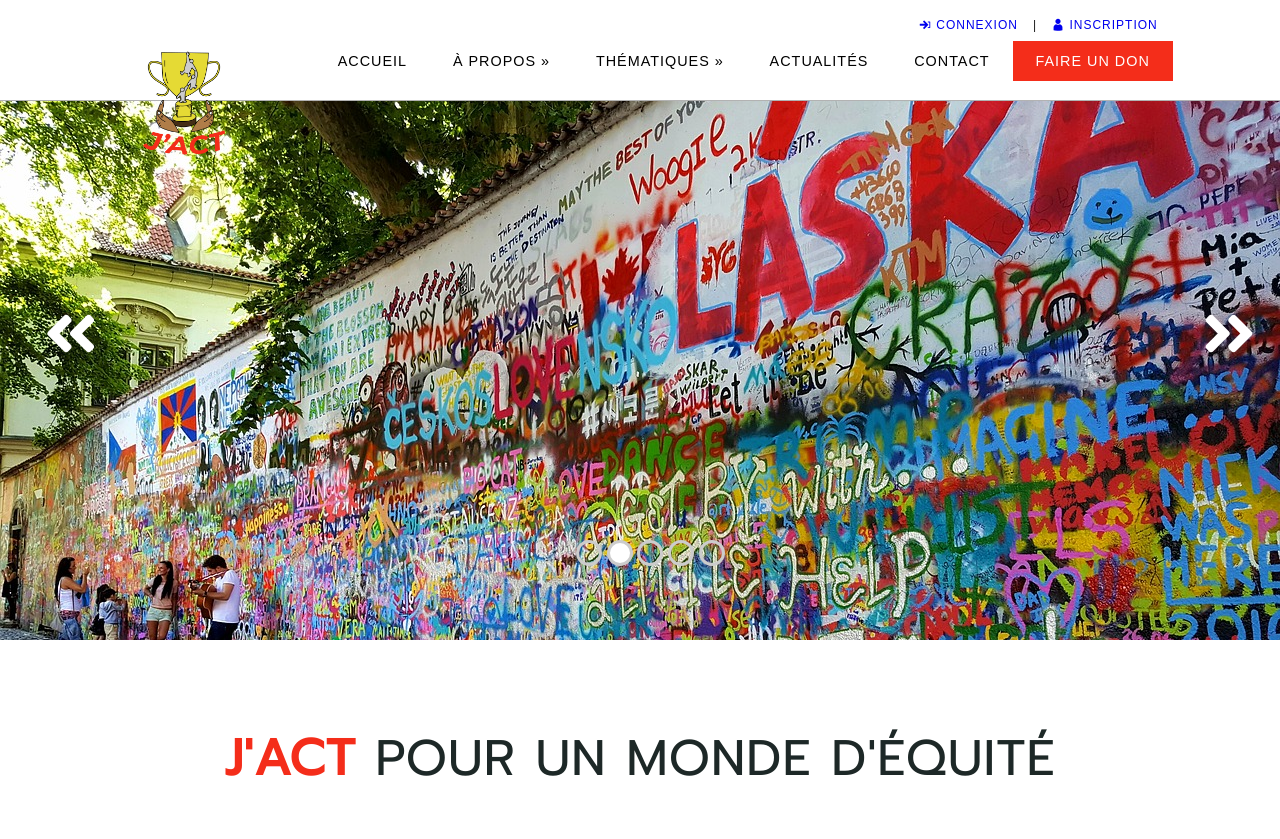
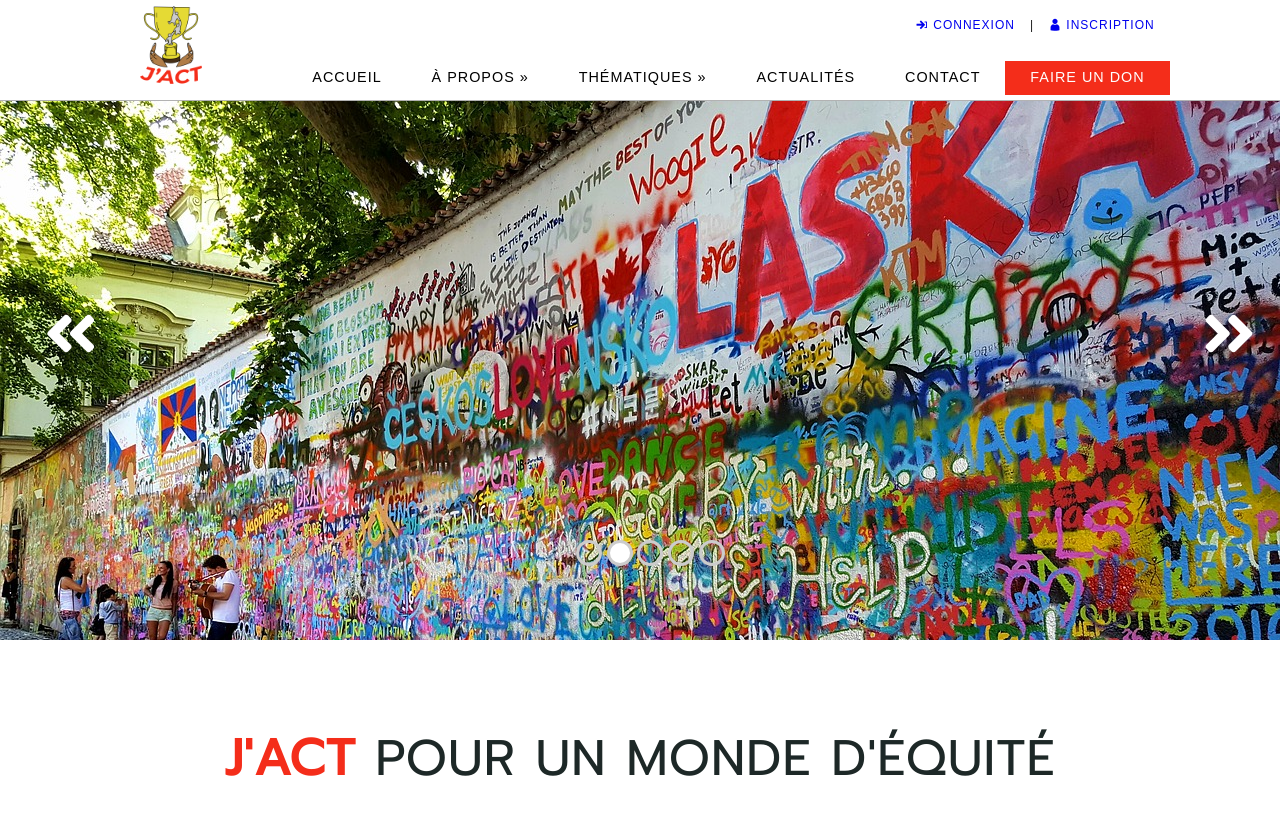
Before and after one commit to Hakim75/Projet_Teame78, a plain HTML site: page index.html in a window 1280 px wide. Shown: the top 839 px of the page. Drawn offline with nearby package versions, Linux system fonts and the light colour scheme; a web font is replaced by a local one.

Commit message:
the last commit

```diff
--- a/assets/css/style.css
+++ b/assets/css/style.css
@@ -105,13 +105,13 @@ button span {
 header {
   position: relative;
   border-bottom: 1px solid rgba(0, 0, 0, 0.3);
-  height: 100px;
+  height: 80px;
   background: white;
 }
 
 .header {
   width: 100%;
-  height: 100px;
+  height: 80px;
   align-items: flex-start;
   display: grid;
   grid-template-rows: 1fr 1fr 5fr;
@@ -119,13 +119,16 @@ header {
 }
 
 .header .logo {
-  grid-row: 3;
-  grid-column: 9 / span 6;
-  margin-top: 12px;
+  grid-row: 1 / span 3;
+  grid-column: 6 / span 10;
+  display: flex;
+  align-items: center;
+  justify-content: center;
+  align-content: center;
 }
 
 .header img {
-  width: 90px;
+  width: 80px;
 }
 
 header .menu {
@@ -1453,7 +1456,9 @@ div.copyright .content {
   }
 
   .header img {
-    width: 130px;
+    width: 70px;
+    position: relative;
+    top: -12px;
   }
 
   .header a.sub-btn {
@@ -1462,11 +1467,11 @@ div.copyright .content {
 
   .nav {
     grid-row: 2;
-    grid-column: 1;
+    grid-column: 1 / span 20;
     height: 2.8rem;
     display: flex;
     justify-content: space-between;
-    line-height: 2.5rem;
+    line-height: 2.1rem;
     width: 100%;
   }
 
@@ -1484,6 +1489,11 @@ div.copyright .content {
     width: 100%;
     padding: 0;
     flex-wrap: wrap;
+  }
+
+  .nav .overlay .primary-menu {
+    position: relative;
+    top: -15px;
   }
 
   .nav .overlay ul li a {
@@ -1864,11 +1874,12 @@ div.copyright .content {
   }
 
   footer .container-footer .logo-footer img {
-    width: 9rem;
+    width: 6rem;
   }
 
   footer .container-footer .logo-footer {
     display: block;
+    text-align: center;
     width: 100%;
     order: 1;
   }
@@ -1904,6 +1915,7 @@ div.copyright .content {
 
   header {
     height: 100px;
+    width: 100%;
     grid-template-rows: 1fr 1fr 1fr 7fr;
     grid-template-columns: 1fr 1fr 2fr 1fr 16fr 1fr 1fr;
   }
@@ -1913,8 +1925,18 @@ div.copyright .content {
     padding: 0 12px;
     align-content: flex-start;
     align-items: center;
-    grid-row: 4;
+    grid-row: 2 / span 3;
     grid-column: 3;
+  }
+
+  .header img {
+    width: 98px;
+    position: relative;
+    top: -3vh;
+  }
+
+  .nav .overlay .primary-menu {
+    top: 0px;
   }
 
   .sign-up-large {
@@ -2002,7 +2024,7 @@ div.copyright .content {
   }
 
   footer .container-footer .logo-footer img {
-    width: 128px;
+    width: 98px;
   }
 
   footer .container-footer .logo-footer {
```
